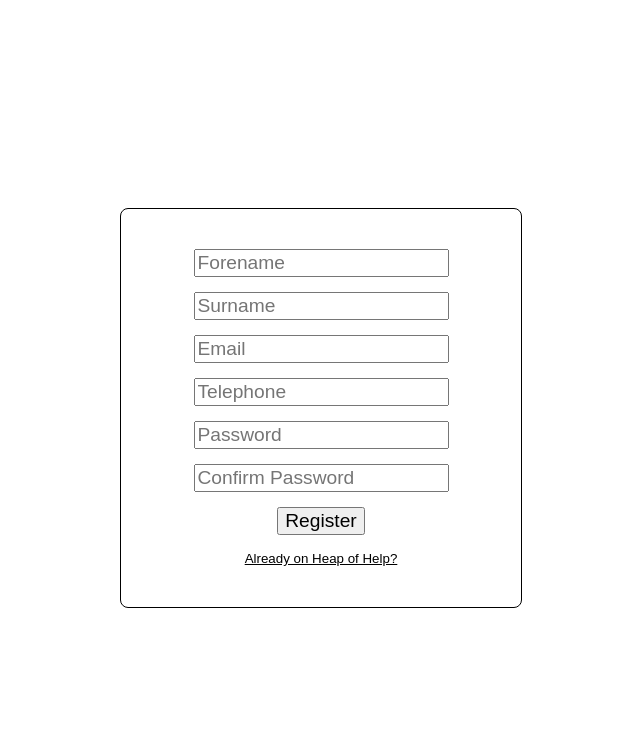
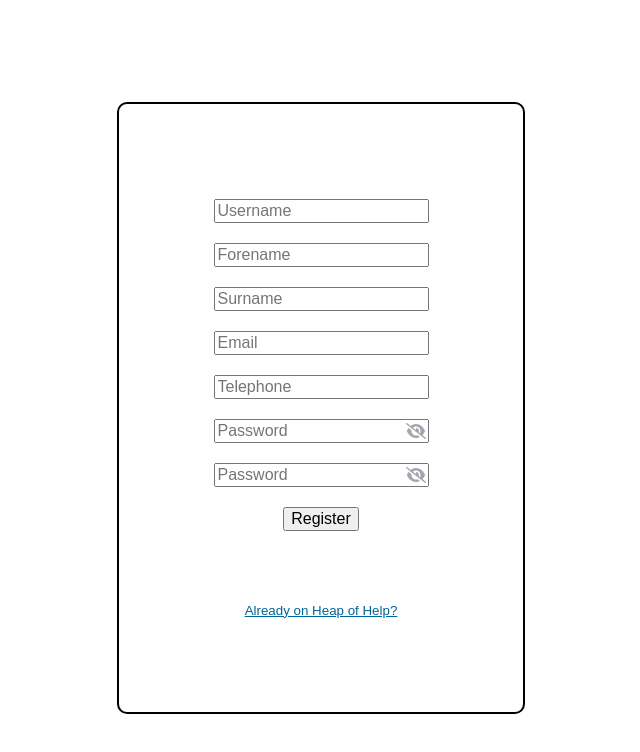
Before and after one commit to VladBagat/Heap-of-Help, a SvelteKit app: page /student_registration in a window 1280 px wide. Shown: the top 752 px of the page, without its empty margins (319-959 px from the left). Built offline with nearby package versions, Linux system fonts and the light colour scheme.

Commit message:
Toggle visibility

```diff
--- a/src/routes/student_registration/+page.svelte
+++ b/src/routes/student_registration/+page.svelte
@@ -1,5 +1,5 @@
 <script lang="js">
-
+    let login = $state('');
     let forename = $state('');
     let surname = $state('');
     // let dob = $state('');
@@ -12,7 +12,11 @@
     let password = $state('');
     let confirm_password = $state('');
 
-    async function student_registration() {
+    import Password from '$lib/password.svelte';
+
+    async function student_registration()
+     {
+        console.log(username)
         console.log(forename)
         console.log(surname)
         //console.log(dob)
@@ -25,9 +29,9 @@
         let valid = Password_Validation(password, confirm_password)
         if (valid === ''){
             document.getElementById("error").innerHTML = ''
-            const payload = { username: login, password: password, confirm_password:confirm_password};
+            const payload = { username: username, forename: forename, surname: surname, email: email, phonenumber: phonenumber, password: password, confirm_password:confirm_password};
 
-            const res = await fetch('/api/student-reg', {
+            const res = await fetch('api/student-reg', {
                 method: 'POST',
                 credentials: 'include',
                 headers: {
@@ -48,21 +52,10 @@
             console.log(valid);
             document.getElementById("error").innerHTML = valid;
         }
-
     }
 
 
     import { goto } from '$app/navigation';
-
-    function Password_Validation(password, confirm_password){
-        if (password.length < 8){
-            return "Minimum password length 8, Try Again.";
-        }
-        if (password !== confirm_password){
-            return "Passwords do not match, Try Again";
-        }
-        return "";
-    }
 
     function ToggleVisability(fieldId) {
         const field = document.getElementById(fieldId);
@@ -83,55 +76,62 @@
 
 <div id="student_registration">
     <div id="container">
+        <input class="element" type="text" bind:value={login} placeholder="Username" />
         <input class="element" type="text" bind:value={forename} placeholder="Forename" />
         <input class="element" type="text" bind:value={surname} placeholder="Surname" />
         <input class="element" type="text" bind:value={email} placeholder="Email" />
         <input class="element" type="text" bind:value={phonenumber} placeholder="Telephone" />
-        <input id="pass" class="element" type="password" bind:value={password} placeholder="Password" />
-        <input  id="conf_pass" class="element" type="password" bind:value={confirm_password} placeholder="Confirm Password" />
-        <button class="element" onclick={student_registration}> Register </button>
-        <button class="redirect" onclick={LoginRedirect}> Already on Heap of Help? </button>
+        <div id="pass-inp">
+            <Password bind:value={password}/>
+            <Password bind:value={confirm_password}/>
+        </div>
+        <button class="element" onclick={student_registration}>Register</button>
+        <p id="error"></p>
+        <button class="redirect" onclick={LoginRedirect}>Already on Heap of Help?</button>
     </div>
 </div>
 
 
 <style>
-    #student_registration {
+    #pass-inp{
+        height: auto;
+        display: flex;
+        justify-content: center;
+        align-items: center;
+        flex-direction: column;
+        gap: 20px;
+    }
+
+    #student_registration{
         height: 100vh;
         display: flex;
         justify-content: center;
         align-items: center;
-        background: white;
     }
 
-    #container {
+    #container{
         display: flex;
         flex-direction: column;
         justify-content: center;
         align-items: center;
-        gap: 15px;
-        width: 320px;
-        border: 1px solid black;
-        padding: 40px;
-        border-radius: 8px;
-        background: white;
+        gap: 20px;
+
+        border: 2px solid black;
+        padding: 7.5%;
+        border-radius: 10px;
     }
 
-    .element {
-        font-size: 1.2em;
-        color: black;
+    .element{
+        font-size: 1.25vw;
     }
 
-    .redirect {
-        background: none;
+    .redirect{
+        background: none!important;
         border: none;
-        font-family: Arial, sans-serif;
-        color: black;
+        padding: 0!important;
+        font-family: arial, sans-serif;
+        color: #069;
         text-decoration: underline;
         cursor: pointer;
     }
-
-    .redirect:hover {
-        opacity: 0.7;
-    }
 </style>
--- a/src/routes/tutor_registration/+page.svelte
+++ b/src/routes/tutor_registration/+page.svelte
@@ -63,10 +63,12 @@
         return "";
     }
 
-    // function ToggleVisability(fieldId) {
-    //     const field = document.getElementById(fieldId);
-    //     document.getElementById(fieldId).type = (field.type === "password") ? "text" : "password";
-    // }
+    function ToggleVisability(fieldId) {
+        const field = document.getElementById(fieldId);
+        // ? is a ternary operator, basically a one line if statement
+        // If password hidden when the toggle is pressed it wil be shown, otherwise it will be hidden
+        document.getElementById(fieldId).type = (field.type === "password") ? "text" : "password";
+    }
 
     // redirection to login page
     function LoginRedirect(){
@@ -86,55 +88,62 @@
 
 <div id="tutor_registration">
     <div id="container">
+        <input class="element" type="text" bind:value={username} placeholder="Username" />
         <input class="element" type="text" bind:value={forename} placeholder="Forename" />
         <input class="element" type="text" bind:value={surname} placeholder="Surname" />
         <input class="element" type="text" bind:value={email} placeholder="Email" />
         <input class="element" type="text" bind:value={phonenumber} placeholder="Telephone" />
-        <input id="pass" class="element" type="password" bind:value={password} placeholder="Password" />
-        <input  id="conf_pass" class="element" type="password" bind:value={confirm_password} placeholder="Confirm Password" />
-        <button class="element" onclick={tutor_registration}> Register </button>
-        <button class="redirect" onclick={LoginRedirect}> Already on Heap of Help? </button>
+        <div id="pass-inp">
+            <Password bind:value={password}/>
+            <Password bind:value={confirm_password}/>
+        </div>
+        <button class="element" onclick={student_registration}>Register</button>
+        <p id="error"></p>
+        <button class="redirect" onclick={LoginRedirect}>Already on Heap of Help?</button>
     </div>
 </div>
 
 
 <style>
-    #tutor_registration {
+    #pass-inp{
+        height: auto;
+        display: flex;
+        justify-content: center;
+        align-items: center;
+        flex-direction: column;
+        gap: 20px;
+    }
+
+    #tutor_registration{
         height: 100vh;
         display: flex;
         justify-content: center;
         align-items: center;
-        background: white;
     }
 
-    #container {
+    #container{
         display: flex;
         flex-direction: column;
         justify-content: center;
         align-items: center;
-        gap: 15px;
-        width: 320px;
-        border: 1px solid black;
-        padding: 40px;
-        border-radius: 8px;
-        background: white;
+        gap: 20px;
+
+        border: 2px solid black;
+        padding: 7.5%;
+        border-radius: 10px;
     }
 
-    .element {
-        font-size: 1.2em;
-        color: black;
+    .element{
+        font-size: 1.25vw;
     }
 
-    .redirect {
-        background: none;
+    .redirect{
+        background: none!important;
         border: none;
-        font-family: Arial, sans-serif;
-        color: black;
+        padding: 0!important;
+        font-family: arial, sans-serif;
+        color: #069;
         text-decoration: underline;
         cursor: pointer;
     }
-
-    .redirect:hover {
-        opacity: 0.7;
-    }
 </style>
```
